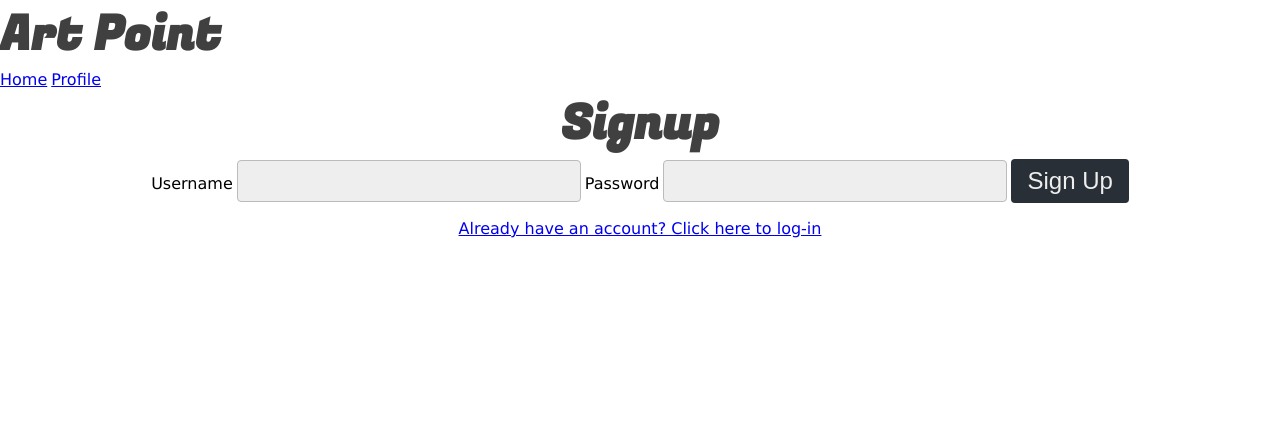
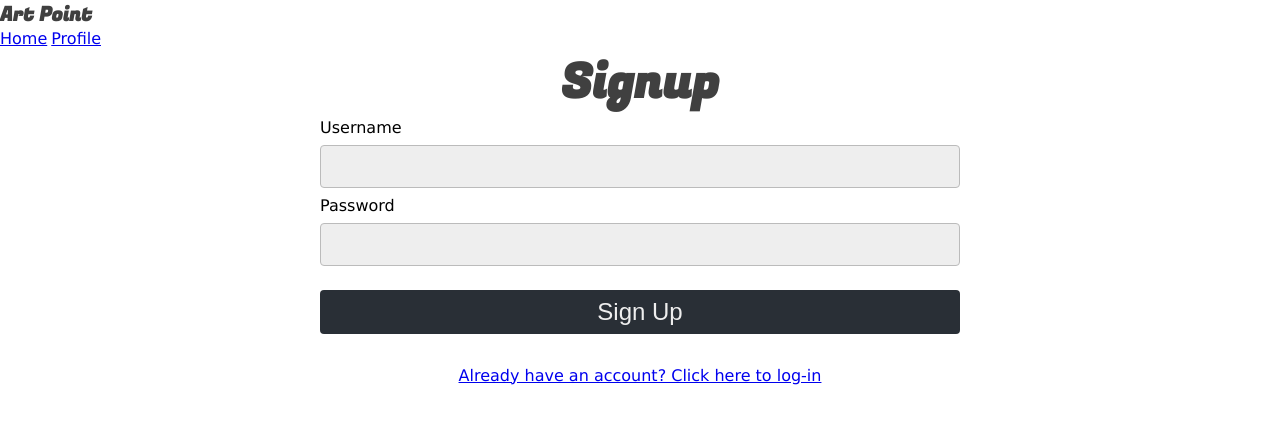
Before and after one commit to jnoel01/Art-Point, a Node server app: template views/pages/signup.handlebars in a window 1280 px wide. Shown: the top 424 px of the page. Run offline with Node 20, Linux system fonts and the light colour scheme; the template is opened without the code that fills it, so the values that code supplies are empty; some libraries are stand-ins or nearby versions.

Commit message:
updated signup/login and added var and form scss files

```diff
--- /dev/null
+++ b/devStyles/_forms.scss
@@ -0,0 +1,33 @@
+@use "./var";
+button {
+	background: none;
+	color: inherit;
+	border: none;
+	cursor: pointer;
+	outline: inherit;
+	text-align: center;
+	padding: 0.5rem 1rem;
+	border-radius: 0.25rem;
+	background-color: var.$primary-dark;
+	color: var.$bg;
+	font-size: 1.5rem;
+}
+input {
+	border: 1px solid var.$border;
+	background-color: #eeeeee;
+	color: var.$text;
+	padding: 0.4rem 1rem;
+	font-size: 1.5rem;
+	border-radius: 0.25rem;
+}
+form {
+	width: min(100%, 40rem);
+	input {
+		margin: 0.5rem 0;
+		width: 100%;
+	}
+	button {
+		margin: 1rem auto;
+		width: 100%;
+	}
+}
--- /dev/null
+++ b/devStyles/_var.scss
@@ -0,0 +1,8 @@
+$primary-default: #8eb8e5;
+$primary-dark: #292f36;
+$accent-default: #e4738a;
+$accent-dark: #874040;
+$text: #404040;
+$bg: #eeeeee;
+$fg: #dddddd;
+$border: #bbbbbb;
--- a/devStyles/index.scss
+++ b/devStyles/index.scss
@@ -1,13 +1,7 @@
+@use "./var";
 @import "./mixins";
 @import url("https://fonts.googleapis.com/css2?family=Fugaz+One&display=swap");
-$primary-default: #8eb8e5;
-$primary-dark: #292f36;
-$accent-default: #e4738a;
-$accent-dark: #874040;
-$text: #404040;
-$bg: #eeeeee;
-$fg: #dddddd;
-$border: #bbbbbb;
+
 * {
 	box-sizing: border-box;
 	&.block {
@@ -50,7 +44,7 @@ h4,
 h5,
 h6,
 p {
-	color: $text;
+	color: var.$text;
 	padding: 0;
 	margin: 0;
 }
@@ -104,30 +98,10 @@ li {
 	width: 0;
 	height: 0;
 }
-button {
-	background: none;
-	color: inherit;
-	border: none;
-	cursor: pointer;
-	outline: inherit;
-	text-align: center;
-	padding: 0.5rem 1rem;
-	border-radius: 0.25rem;
-	background-color: $primary-dark;
-	color: $bg;
-	font-size: 1.5rem;
-}
-input {
-	border: 1px solid $border;
-	background-color: #eeeeee;
-	color: $text;
-	padding: 0.4rem 1rem;
-	font-size: 1.5rem;
-	border-radius: 0.25rem;
-}
 
 .page {
 	margin: 0 auto;
 	width: 100%;
 	@include flex-container(column, flex-start, center, nowrap);
 }
+@import "./forms";
--- a/public/css/styles.css
+++ b/public/css/styles.css
@@ -104,6 +104,16 @@ li {
   height: 0;
 }
 
+.page {
+  margin: 0 auto;
+  width: 100%;
+  display: flex;
+  flex-direction: column;
+  align-items: center;
+  justify-content: flex-start;
+  flex-wrap: nowrap;
+}
+
 button {
   background: none;
   color: inherit;
@@ -127,14 +137,16 @@ input {
   border-radius: 0.25rem;
 }
 
-.page {
-  margin: 0 auto;
+form {
+  width: min(100%, 40rem);
+}
+form input {
+  margin: 0.5rem 0;
   width: 100%;
-  display: flex;
-  flex-direction: column;
-  align-items: center;
-  justify-content: flex-start;
-  flex-wrap: nowrap;
+}
+form button {
+  margin: 1rem auto;
+  width: 100%;
 }
 
 /*# sourceMappingURL=styles.css.map */
--- a/views/layouts/main.handlebars
+++ b/views/layouts/main.handlebars
@@ -5,7 +5,7 @@
 	</head>
 	<body>
 		<header>
-			<h1 class="mainHeader">Art Point</h1>
+			<h6 class="mainHeader accent">Art Point</h6>
 			<a href="/home">Home</a>
 			<a href="/account">Profile</a>
 
--- a/views/pages/signup.handlebars
+++ b/views/pages/signup.handlebars
@@ -9,7 +9,7 @@
 			<h1>Signup</h1>
 			<form action="/signup" method="POST" id="signup-form">
 				<label for="username">Username</label>
-				<input id="username" name="username" />
+				<input id="username" name="username" class="username" />
 				<label for="password">Password</label>
 				<input id="password" name="password" />
 				<button type="submit">Sign Up</button>
```
Also changed, not shown: 1 other file.
